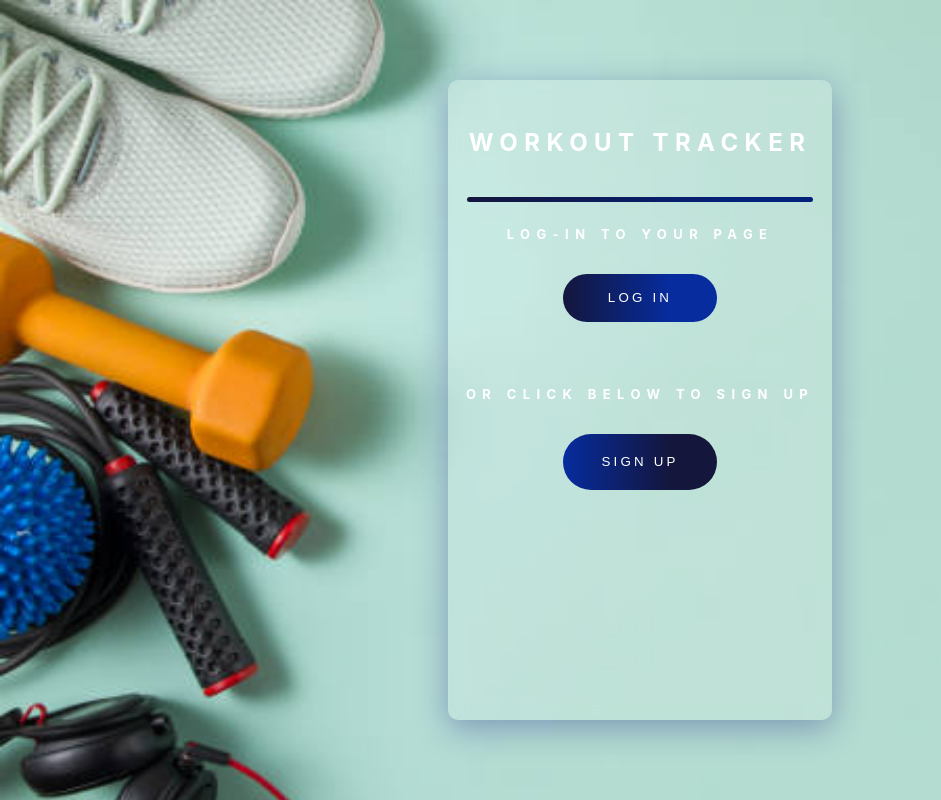
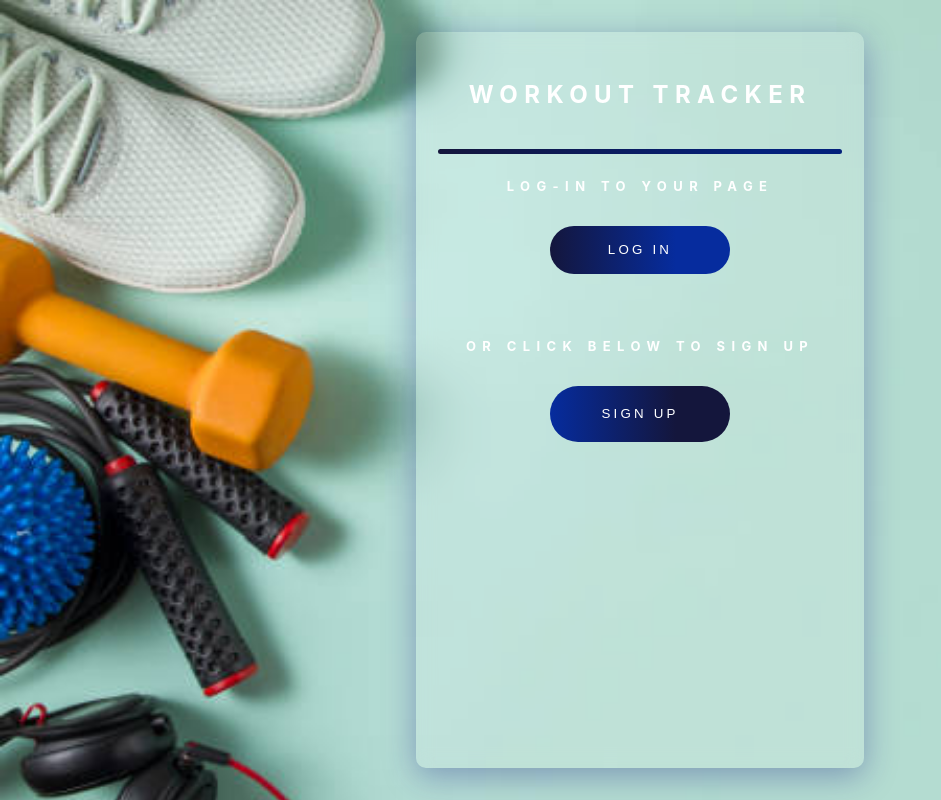
Before and after one commit to csjeon28/workout-tracker-app, a React (Create React App) app in the folder client/: page / in a window 1280 px wide. Shown: the whole page, without its empty margins (0-941 px from the left). Built offline with nearby package versions, Linux system fonts and the light colour scheme; no server answers.

Commit message:
changed height & width to 1280px screen

```diff
--- a/client/src/styles/MainContainer.js
+++ b/client/src/styles/MainContainer.js
@@ -44,8 +44,8 @@ const MainContainer = styled.div`
     height: 50vh;
   }
   @media only screen and (min-width: 1280px) {
-    width: 30vw;
-    height: 80vh;
+    width: 35vw;
+    height: 92vh;
   }
 `;
 
```
